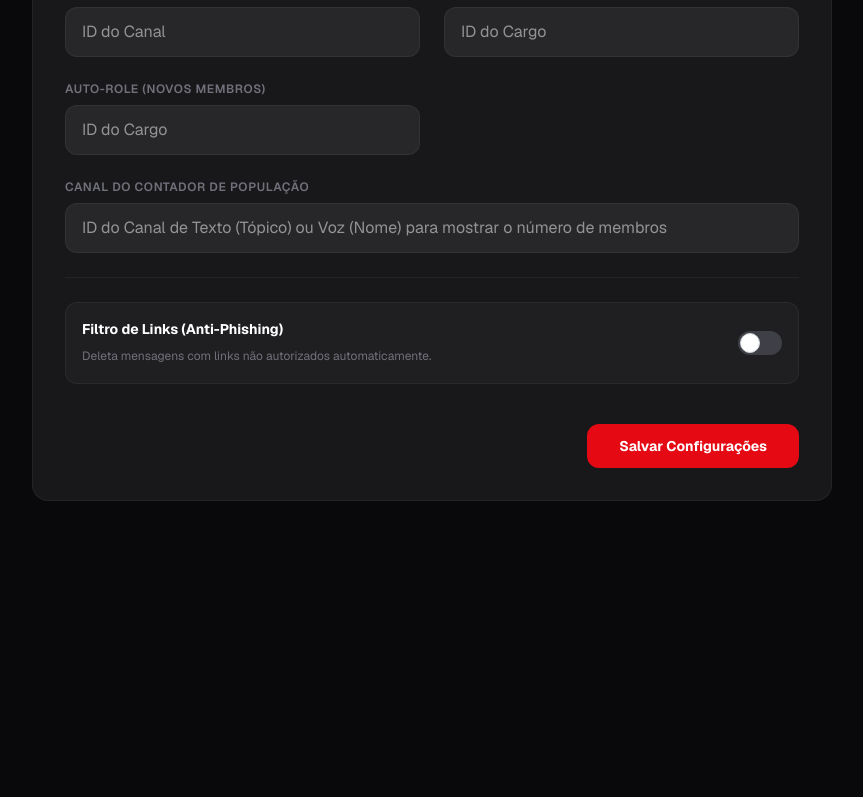
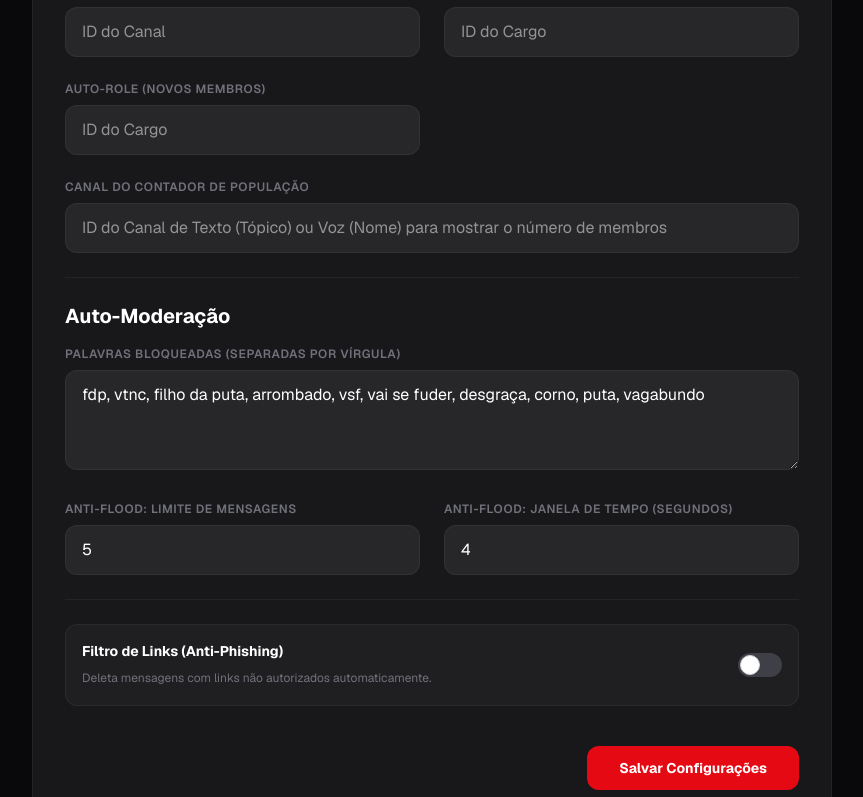
Before and after one commit to EmersonRamos021/site-detroit_administra-o, a Next.js app: page /admin/bot-settings in a window 1280 px wide. Shown: the part 584-1381 px from the top of the page, without its empty margins (208-1071 px from the left). Before the commit the page ends 1165 px from the top, so only its background shows below. Built offline with nearby package versions, Linux system fonts and the light colour scheme; no server answers.

Commit message:
feat: adiciona controle de auto-moderacao e anti-flood ao painel

```diff
--- a/src/app/admin/bot-settings/page.tsx
+++ b/src/app/admin/bot-settings/page.tsx
@@ -19,7 +19,10 @@ export default function BotSettingsPage() {
     staffRoleId: "",
     autoRoleId: "",
     linkFilterEnabled: "false",
-    memberCounterChannelId: ""
+    memberCounterChannelId: "",
+    badWords_list: '["fdp","vtnc","filho da puta","arrombado","vsf","vai se fuder","desgraça","corno","puta","vagabundo"]',
+    antiFlood_maxMessages: "5",
+    antiFlood_timeWindow: "4000"
   });
 
   useEffect(() => {
@@ -205,6 +208,48 @@ export default function BotSettingsPage() {
 
             <hr className="border-white/5 my-6" />
 
+            <h3 className="text-xl font-bold text-white mb-4">Auto-Moderação</h3>
+            <div className="grid grid-cols-1 md:grid-cols-2 gap-6">
+              <div className="md:col-span-2">
+                <label className={labelClass}>Palavras Bloqueadas (separadas por vírgula)</label>
+                <textarea
+                  value={(() => {
+                    try { return JSON.parse(form.badWords_list || "[]").join(", "); }
+                    catch(e) { return ""; }
+                  })()}
+                  onChange={e => {
+                    const arr = e.target.value.split(',').map(s => s.trim()).filter(Boolean);
+                    setForm({...form, badWords_list: JSON.stringify(arr)});
+                  }}
+                  className={`${inputClass} min-h-[100px] resize-y`}
+                  placeholder="Ex: palavra1, palavra2, palavra3"
+                />
+              </div>
+
+              <div>
+                <label className={labelClass}>Anti-Flood: Limite de Mensagens</label>
+                <input
+                  type="number"
+                  value={form.antiFlood_maxMessages}
+                  onChange={e => setForm({...form, antiFlood_maxMessages: e.target.value})}
+                  className={inputClass}
+                  placeholder="Ex: 5"
+                />
+              </div>
+              <div>
+                <label className={labelClass}>Anti-Flood: Janela de Tempo (segundos)</label>
+                <input
+                  type="number"
+                  value={Number(form.antiFlood_timeWindow) / 1000}
+                  onChange={e => setForm({...form, antiFlood_timeWindow: String(Number(e.target.value) * 1000)})}
+                  className={inputClass}
+                  placeholder="Ex: 4"
+                />
+              </div>
+            </div>
+
+            <hr className="border-white/5 my-6" />
+
             {/* Toggles */}
             <div className="flex items-center justify-between p-4 bg-zinc-800/50 rounded-xl border border-white/5">
               <div>
--- a/src/app/api/admin/bot-settings/route.ts
+++ b/src/app/api/admin/bot-settings/route.ts
@@ -42,7 +42,10 @@ export async function POST(request: NextRequest) {
     "staffRoleId",
     "autoRoleId",
     "linkFilterEnabled",
-    "memberCounterChannelId"
+    "memberCounterChannelId",
+    "badWords_list",
+    "antiFlood_maxMessages",
+    "antiFlood_timeWindow"
   ];
 
   for (const key of keysToUpdate) {
```
